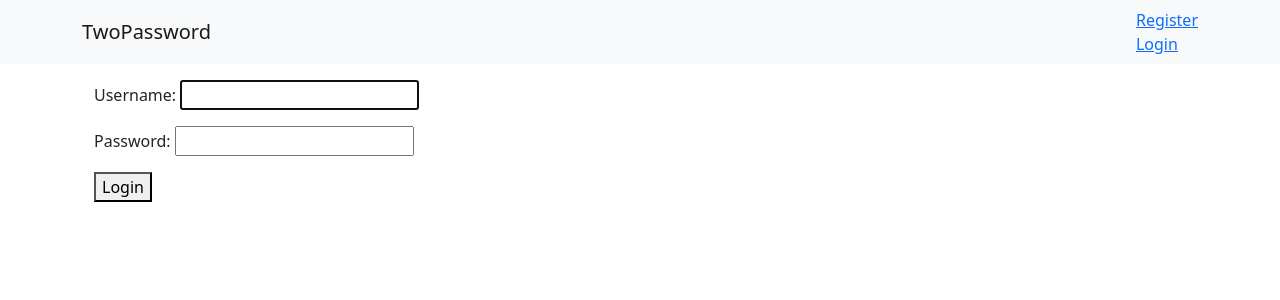
After one commit to vchrombie/TwoPassword, a Django app: page /accounts/login in a window 1280 px wide. The commit adds this page. Shown: the top 300 px of the page. Run offline with Django 3.2, Linux system fonts and the light colour scheme.

Commit message:
Add login logout templates and update urls

```diff
--- a/accounts/urls.py
+++ b/accounts/urls.py
@@ -1,7 +1,15 @@
 from django.urls import path
+from django.contrib.auth import views as auth_views
+
 from accounts import views
 
 urlpatterns = [
     path('', views.account, name="account"),
     path('register', views.register, name="register"),
+    path('login',
+         auth_views.LoginView.as_view(template_name="accounts/login.html"),
+         name="login"),
+    path('logout',
+         auth_views.LogoutView.as_view(template_name="accounts/logout.html"),
+         name="logout"),
 ]
--- /dev/null
+++ b/templates/accounts/login.html
@@ -0,0 +1,22 @@
+{% extends 'base.html' %}
+
+{% load static %}
+
+{% block title %}
+  Login
+{% endblock title %}
+
+{% block content %}
+  {% for message in messages %}
+    <div class="container">
+      <h1>{{ message }}</h1>
+    </div>
+  {% endfor %}
+
+  <form method="post" class="container">
+    {% csrf_token %}
+    <p>{{ form.as_p }}</p>
+    <button type="submit">Login</button>
+  </form>
+
+{% endblock content %}
--- a/templates/base.html
+++ b/templates/base.html
@@ -21,10 +21,10 @@
         <ul class="nav navbar-nav navbar-right">
           {% if user.is_authenticated %}
           <li><a href="/">Dashboard</a></li>
-          <li><a href="/logout">Logout</a></li>
+          <li><a href="{% url 'logout' %}">Logout</a></li>
           {% else %}
-          <li><a href="/register">Register</a></li>
-          <li><a href="/login">Login</a></li>
+          <li><a href="{% url 'register' %}">Register</a></li>
+          <li><a href="{% url 'login' %}">Login</a></li>
           {% endif %}
         </ul>
       </div>
--- a/twopassword/settings.py
+++ b/twopassword/settings.py
@@ -126,3 +126,6 @@ STATIC_URL = '/static/'
 
 # Use "accounts" model instead of the default django one
 AUTH_USER_MODEL = 'accounts.User'
+
+# Redirect to "home" after login
+LOGIN_REDIRECT_URL = 'home'
```
Also changed, not shown: templates/accounts/logout.html (added, +19 -0 lines).
